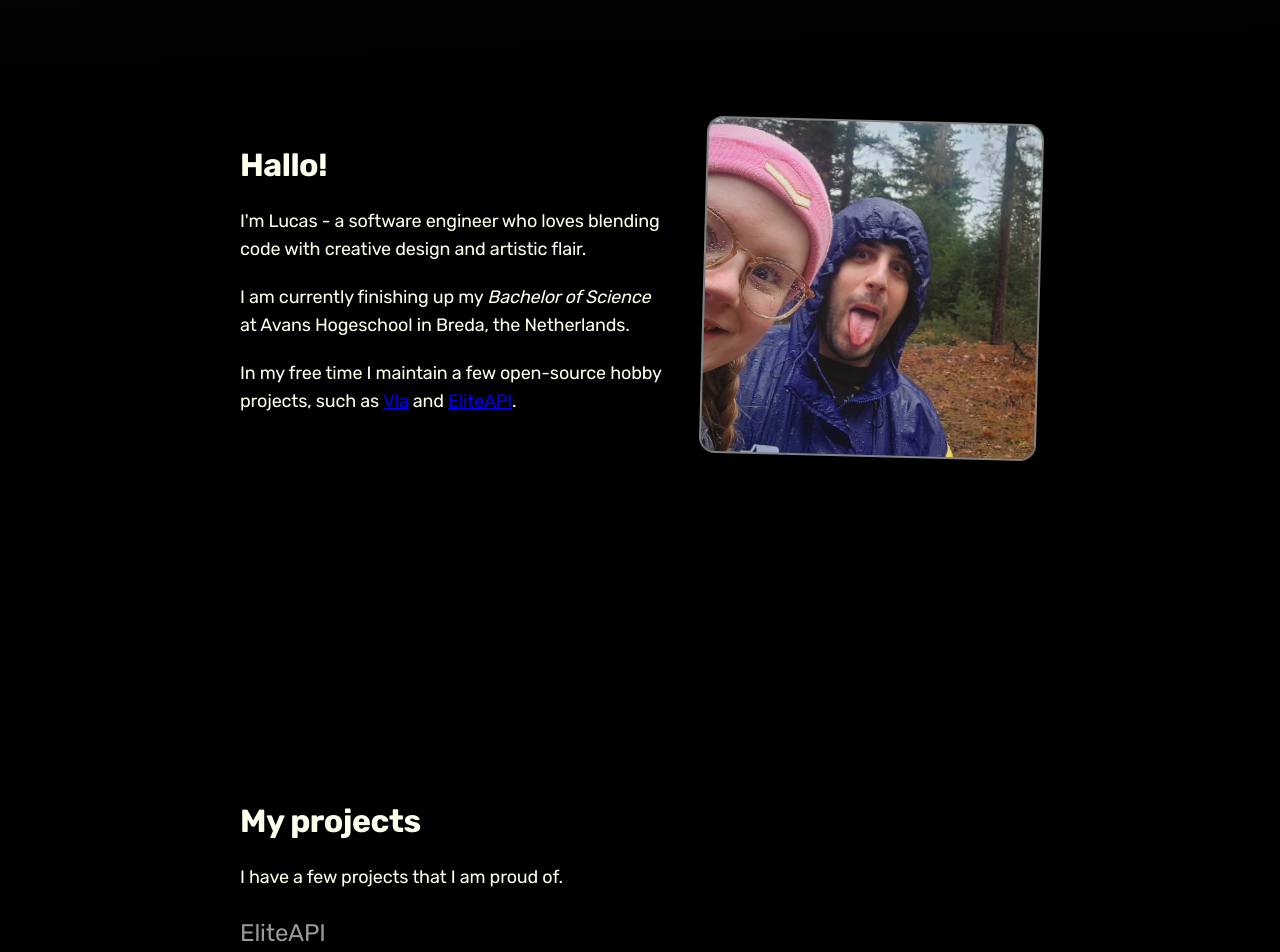
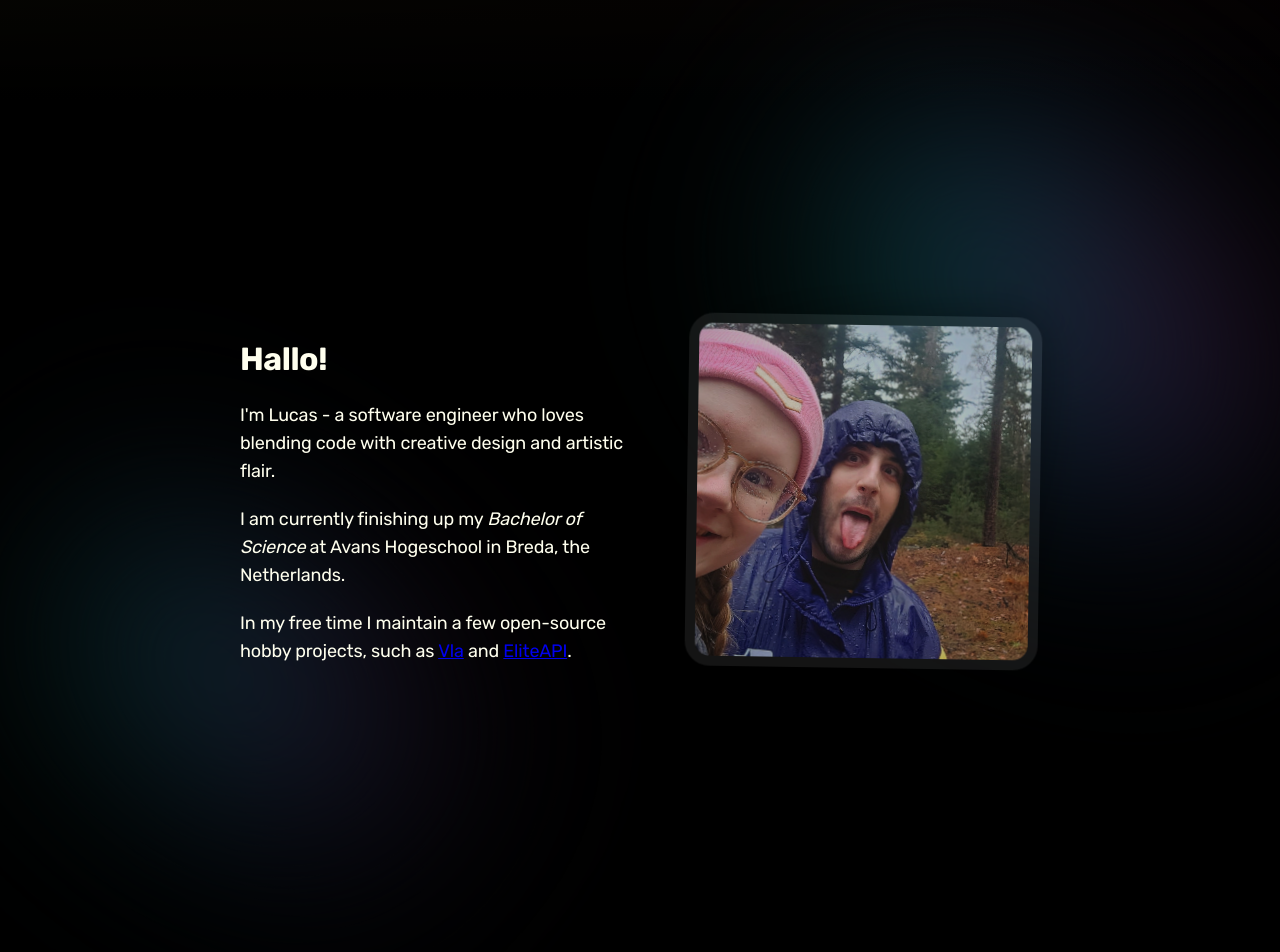
Before and after one commit to Somfic/portfolio, a SvelteKit app: page / in a window 1280 px wide. Shown: the part 700-1652 px from the top of the page. Built offline with nearby package versions, Linux system fonts and the light colour scheme.

Commit message:
Added horizontal scrolling sections

```diff
--- a/package.json
+++ b/package.json
@@ -26,6 +26,8 @@
 	},
 	"type": "module",
 	"dependencies": {
+		"@types/gsap": "^3.0.0",
+		"gsap": "^3.12.5",
 		"sass": "^1.72.0"
 	}
 }
--- /dev/null
+++ b/src/lib/components/HorizontalScroll.svelte
@@ -0,0 +1,39 @@
+<script lang="ts">
+	import { onMount } from 'svelte';
+	import { gsap } from 'gsap';
+	import ScrollTrigger from 'gsap/dist/ScrollTrigger';
+
+	let scrollWrapper: HTMLDivElement;
+
+	onMount(() => {
+		let sections = gsap.utils.toArray(scrollWrapper.children);
+
+		gsap.registerPlugin(ScrollTrigger);
+
+		gsap.to(sections, {
+			xPercent: -100 * (sections.length - 1),
+			ease: 'none',
+			scrollTrigger: {
+				trigger: scrollWrapper,
+				pin: true,
+				scrub: 1,
+				snap: 1 / (sections.length - 1),
+				end: `${scrollWrapper.children.length * window.outerWidth * 0.25}px`
+			}
+		});
+	});
+</script>
+
+<div
+	class="scroll"
+	bind:this={scrollWrapper}
+	style:width={`${100 * scrollWrapper?.children.length}vw`}
+>
+	<slot />
+</div>
+
+<style lang="scss">
+	.scroll {
+		display: flex;
+	}
+</style>
--- /dev/null
+++ b/src/lib/components/Image.svelte
@@ -0,0 +1,38 @@
+<script lang="ts">
+	export let src: string;
+	export let alt: string = '';
+	export let size: number = 333;
+
+	export let wiggle: boolean = false;
+
+	$: sizePx = size + 'px';
+</script>
+
+<img class:wiggle height="100%" width={sizePx} {src} {alt} />
+
+<style lang="scss">
+	@import '../../styles/theme.scss';
+
+	img {
+		border-radius: 25px;
+		border: 10px solid rgba(255, 255, 255, 0.1);
+		opacity: 0.8;
+		object-fit: cover;
+		max-width: 100%;
+		box-shadow: 0px 0px 50px rgba(0, 0, 0, 0.5);
+
+		&.wiggle {
+			animation: wiggle 10s ease-in-out infinite alternate;
+		}
+	}
+
+	@keyframes wiggle {
+		0% {
+			transform: rotate(-2deg);
+		}
+
+		100% {
+			transform: rotate(2deg);
+		}
+	}
+</style>
--- /dev/null
+++ b/src/lib/components/Orb.svelte
@@ -0,0 +1,73 @@
+<script lang="ts">
+	let colors = ['#663a6d', '#24425e', '#18665c', '#345a7f'];
+
+	export let x: number;
+	export let y: number;
+	export let width: number;
+	export let height: number;
+
+	$: xPx = x + '%';
+	$: yPx = y + '%';
+	$: widthPx = width + 'px';
+	$: heightPx = height + 'px';
+</script>
+
+<div class="orb-wrapper" style:--top={yPx} style:left={xPx} style:--height={heightPx}>
+	<div
+		class="orb"
+		style:--color1={colors[0]}
+		style:--color2={colors[1]}
+		style:--color3={colors[2]}
+		style:--color4={colors[3]}
+		style:width={widthPx}
+		style:height={heightPx}
+	/>
+</div>
+
+<style lang="scss">
+	.orb-wrapper {
+		position: absolute;
+		display: flex;
+		align-items: center;
+		justify-content: center;
+		width: 100%;
+
+		top: calc(var(--top, 0) - var(--height) / 2);
+	}
+
+	.orb {
+		z-index: -1;
+		border-radius: 50%;
+		background: conic-gradient(
+			var(--color1) 0% 25%,
+			var(--color2) 25% 50%,
+			var(--color3) 50% 75%,
+			var(--color4) 75% 100%
+		);
+
+		// Slowly pulsate and rotate the orb
+		animation:
+			pulse 1s ease infinite alternate,
+			rotate 60s linear infinite;
+
+		filter: blur(106px) brightness(0.7) saturate(0.8) contrast(1.2);
+	}
+
+	@keyframes pulse {
+		0% {
+			transform: scale(1);
+		}
+		100% {
+			transform: scale(100);
+		}
+	}
+
+	@keyframes rotate {
+		0% {
+			transform: rotate(0deg);
+		}
+		100% {
+			transform: rotate(360deg);
+		}
+	}
+</style>
--- /dev/null
+++ b/src/lib/components/Section.svelte
@@ -0,0 +1,57 @@
+<script lang="ts">
+	import Orb from './Orb.svelte';
+
+	export let horizontal = false;
+</script>
+
+<div class="section-wrapper">
+	<div class="section" class:horizontal>
+		<slot />
+	</div>
+</div>
+
+<style lang="scss">
+	@import '../../styles/theme.scss';
+
+	.section-wrapper {
+		position: relative;
+		height: 100vh;
+		width: 100vw;
+		display: flex;
+		flex-shrink: 0;
+		align-items: center;
+		justify-content: center;
+	}
+
+	.section {
+		position: relative;
+		display: flex;
+		flex-direction: column;
+		z-index: 10;
+		flex-grow: 1;
+		font-size: 18px;
+		line-height: 28px;
+		letter-spacing: -0.16px;
+		max-width: 800px;
+
+		&.horizontal {
+			flex-direction: row;
+			gap: 40px;
+		}
+
+		.split {
+			display: flex;
+			gap: 40px;
+		}
+
+		@keyframes wiggle {
+			0% {
+				transform: rotate(-2deg);
+			}
+
+			100% {
+				transform: rotate(2deg);
+			}
+		}
+	}
+</style>
--- a/src/routes/+page.svelte
+++ b/src/routes/+page.svelte
@@ -1,6 +1,12 @@
 <script>
+	import Image from '$lib/components/Image.svelte';
+	import Orb from '$lib/components/Orb.svelte';
 	import ScrollingText from '$lib/components/ScrollingText.svelte';
+	import Section from '$lib/components/Section.svelte';
 	import { onMount } from 'svelte';
+	import { gsap } from 'gsap';
+	import { ScrollTrigger } from 'gsap/dist/ScrollTrigger';
+	import HorizontalScroll from '$lib/components/HorizontalScroll.svelte';
 
 	let fullCycle = $state(false);
 	let hasScrolled = $state(false);
@@ -8,13 +14,16 @@
 	let showHint = $derived(fullCycle && !hasScrolled);
 
 	onMount(() => {
-		window.onscroll = () => {
-			hasScrolled = window.scrollY > 50;
+		gsap.registerPlugin(ScrollTrigger);
+
+		document.onscroll = (e) => {
+			hasScrolled = true;
 		};
 	});
 </script>
 
 <div class="hero">
+	<div class="scroll-to-me"></div>
 	<div class="nav">
 		<a href="#me">me</a>
 		<a href="#">projects</a>
@@ -46,20 +55,18 @@
 		</svg>
 	</div>
 </div>
-
-<div class="content-wrapper">
 <div class="content">
-		<div class="section" id="me">
-			<div class="split">
+	<Section horizontal>
+		<Orb x={50} y={0} width={500} height={300} />
+		<Orb x={-50} y={100} width={400} height={200} />
 		<div>
 			<h2 id="me">Hallo!</h2>
 			<p>
-						I'm Lucas - a software engineer who loves blending code with creative design and
-						artistic flair.
+				I'm Lucas - a software engineer who loves blending code with creative design and artistic
+				flair.
 			</p>
 			<p>
-						I am currently finishing up my <i>Bachelor of Science</i> at Avans Hogeschool in Breda, the
-						Netherlands.
+				I am currently finishing up my <i>Bachelor of Science</i> at Avans Hogeschool in Breda, the Netherlands.
 			</p>
 			<p>
 				In my free time I maintain a few open-source hobby projects, such as
@@ -68,18 +75,39 @@
 				<a href="https://www.github.com/Somfic/EliteAPI">EliteAPI</a>.
 			</p>
 		</div>
-				<img class="funny" width="333px" height="100%" src="/me.jpeg" alt="#" />
-			</div>
-		</div>
-		<div class="section" id="projects">
+		<Image size={333} src="/me.jpeg" wiggle />
+	</Section>
+	<div class="projects">
+		<HorizontalScroll>
+			<Section>
 				<h2 id="projects">My projects</h2>
 				<p>I have a few projects that I am proud of.</p>
-			<h3>EliteAPI</h3>
-			<img
+			</Section>
+			<Section>
+				<h2>EliteAPI</h2>
+				<Image
 					src="https://repository-images.githubusercontent.com/151841516/4aba5fc8-b4d1-4815-978c-7bb8cfdcbfa7"
-				alt=""
 				/>
-		</div>
+			</Section>
+			<Section>
+				<h2>EliteAPI</h2>
+				<Image
+					src="https://repository-images.githubusercontent.com/151841516/4aba5fc8-b4d1-4815-978c-7bb8cfdcbfa7"
+				/>
+			</Section>
+			<Section>
+				<h2>EliteAPI</h2>
+				<Image
+					src="https://repository-images.githubusercontent.com/151841516/4aba5fc8-b4d1-4815-978c-7bb8cfdcbfa7"
+				/>
+			</Section>
+			<Section>
+				<h2>EliteAPI</h2>
+				<Image
+					src="https://repository-images.githubusercontent.com/151841516/4aba5fc8-b4d1-4815-978c-7bb8cfdcbfa7"
+				/>
+			</Section>
+		</HorizontalScroll>
 	</div>
 </div>
 
@@ -88,6 +116,7 @@
 
 	.hero {
 		height: 100vh;
+		z-index: 10;
 		display: flex;
 		flex-direction: column;
 		background: linear-gradient(0deg, rgb(0, 0, 0) 0px, rgba(25, 25, 24, 0)),
@@ -153,73 +182,4 @@
 			}
 		}
 	}
-
-	.content-wrapper {
-		flex-grow: 1;
-		display: flex;
-		flex-direction: column;
-		align-items: center;
-		justify-content: center;
-	}
-
-	.content {
-		max-width: 800px;
-		padding: 20px;
-		display: flex;
-		flex-direction: column;
-		gap: 1rem;
-
-		.section {
-			flex-grow: 1;
-			min-height: 80vh;
-			font-size: 18px;
-			line-height: 28px;
-			letter-spacing: -0.16px;
-
-			h2 {
-				font-size: 32px;
-				line-height: 36px;
-				letter-spacing: -0.48px;
-				margin-bottom: 24px;
-			}
-
-			h3 {
-				font-size: 24px;
-				line-height: 36px;
-				font-weight: 400;
-				color: $foreground-muted;
-			}
-
-			p {
-				margin: 20px 0;
-			}
-
-			.split {
-				display: flex;
-				gap: 40px;
-			}
-
-			img {
-				border-radius: $border-radius;
-				border: $border;
-				object-fit: cover;
-				max-width: 100%;
-				box-shadow: 0px 0px 20px rgba(0, 0, 0, 0.1);
-
-				&.funny {
-					animation: wiggle 10s ease infinite alternate;
-				}
-			}
-
-			@keyframes wiggle {
-				0% {
-					transform: rotate(-2deg);
-				}
-
-				100% {
-					transform: rotate(2deg);
-				}
-			}
-		}
-	}
 </style>
--- a/src/styles/global.scss
+++ b/src/styles/global.scss
@@ -7,9 +7,13 @@
 	flex-direction: column;
 	flex-grow: 1;
 	font-family: $font;
-	background: transparent;
+	background: black;
 	color: $foreground;
 	margin: 0;
+	overflow-x: hidden;
+	scroll-snap-type: y mandatory;
+	width: 100vw;
+
 }
 
 :global(main) {
@@ -18,10 +22,6 @@
 
 :global(style) {
 	display: none;
-}
-
-:global(button, p) {
-	margin: 0;
 }
 
 :global(::-webkit-scrollbar) {
@@ -39,3 +39,21 @@
 	border-radius: 100px;
 
 }
+
+:global(h2) {
+	font-size: 32px;
+	line-height: 36px;
+	letter-spacing: -0.48px;
+	margin-bottom: 24px;
+}
+
+:global(h3) {
+	font-size: 24px;
+	line-height: 36px;
+	font-weight: 400;
+	color: $foreground-muted;
+}
+
+:global(p) {
+	margin: 20px 0;
+}
--- a/src/styles/theme.scss
+++ b/src/styles/theme.scss
@@ -11,7 +11,7 @@ $foreground-muted: #999999;
 $accent: #AD50A3;
 
 $border-width: 2px;
-$border-color: rgba(255, 255, 255, 0.5);
+$border-color: rgba(255, 255, 255, 0.25);
 $border-radius: 1rem;
 $border: $border-width solid $border-color;
 
```
Also changed, not shown: 1 other file (tests, documents, lock files or other folders). Lines whose indentation alone changed are shown as unchanged.
